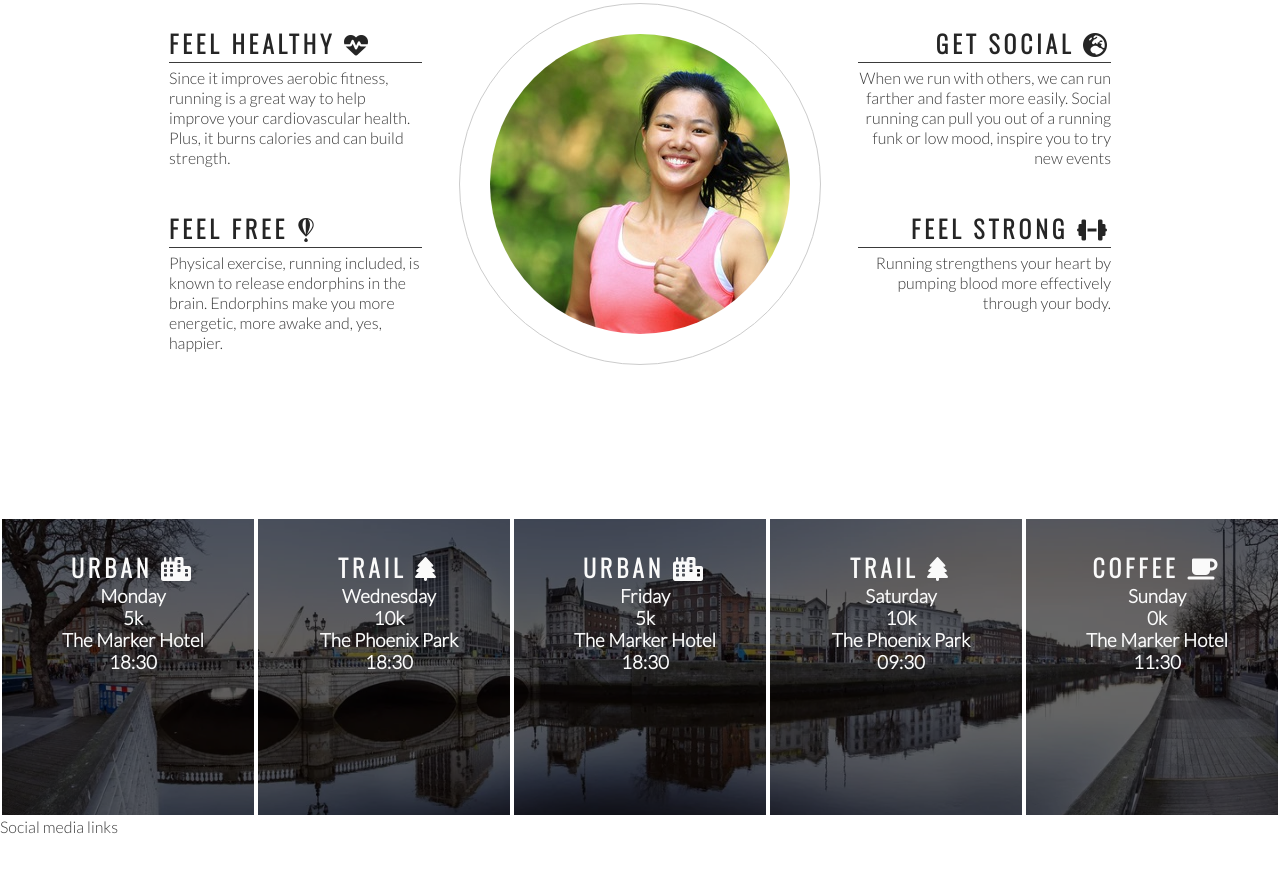
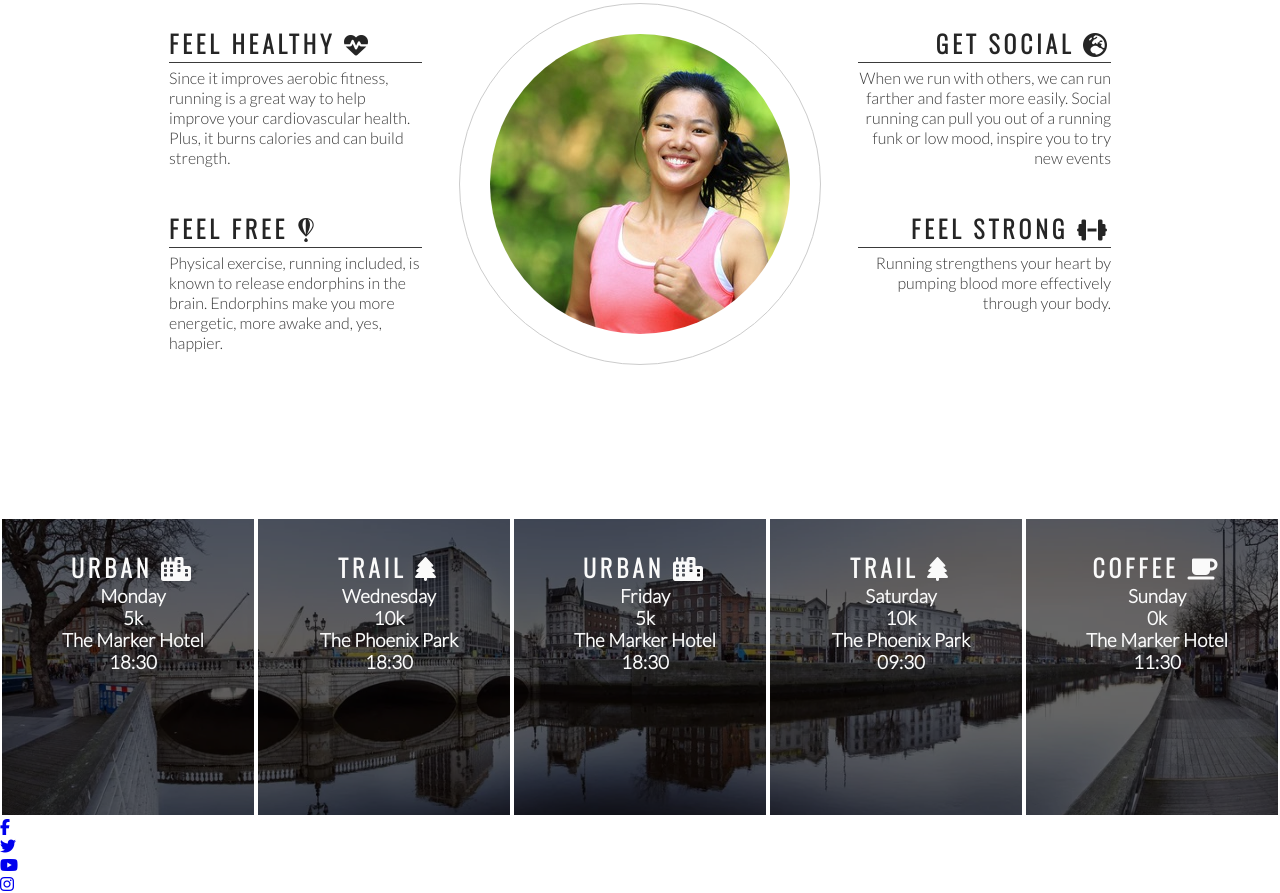
Before and after one commit to charlie-vf/love-running-project, a plain HTML site: page index.html in a window 1280 px wide. Shown: the part 778-1671 px from the top of the page. Before the commit the page ends 1614 px from the top, so only its background shows below. Drawn offline with nearby package versions, Linux system fonts and the light colour scheme.

Commit message:
Add social media icons to footer

```diff
--- a/index.html
+++ b/index.html
@@ -118,7 +118,23 @@
         </div>
     </section>
     <footer>
-        Social media links
+        <ul>
+            <li>
+                <a href="https://facebook.com" target="_blank" rel="noopener"
+                aria-label="Visit our Facebook Page (opens in a new tab)"><i class="fa fa-brands fa-facebook"></i></a>
+            </li>
+            <li>
+                <a href="https://twitter.com" target="_blank" rel="noopener"
+                aria-label="Visit our Twitter Page (opens in a new tab)"><i class="fa fa-brands fa-twitter"></i></i></a></li>
+            <li>
+                <a href="https://youtube.com" target="_blank" rel="noopener"
+                aria-label="Visit our Youtube Page (opens in a new tab)"><i class="fab fa-youtube"></i></i></a>
+            </li>
+            <li>
+                <a href="https://instagram.com" target="_blank" rel="noopener"
+                aria-label="Visit our Instagram Page (opens in a new tab)"><i class="fa-brands fa-instagram"></i></i></a>
+            </li>
+        </ul>
     </footer>
 
     <!-- font awesome script -->
```
